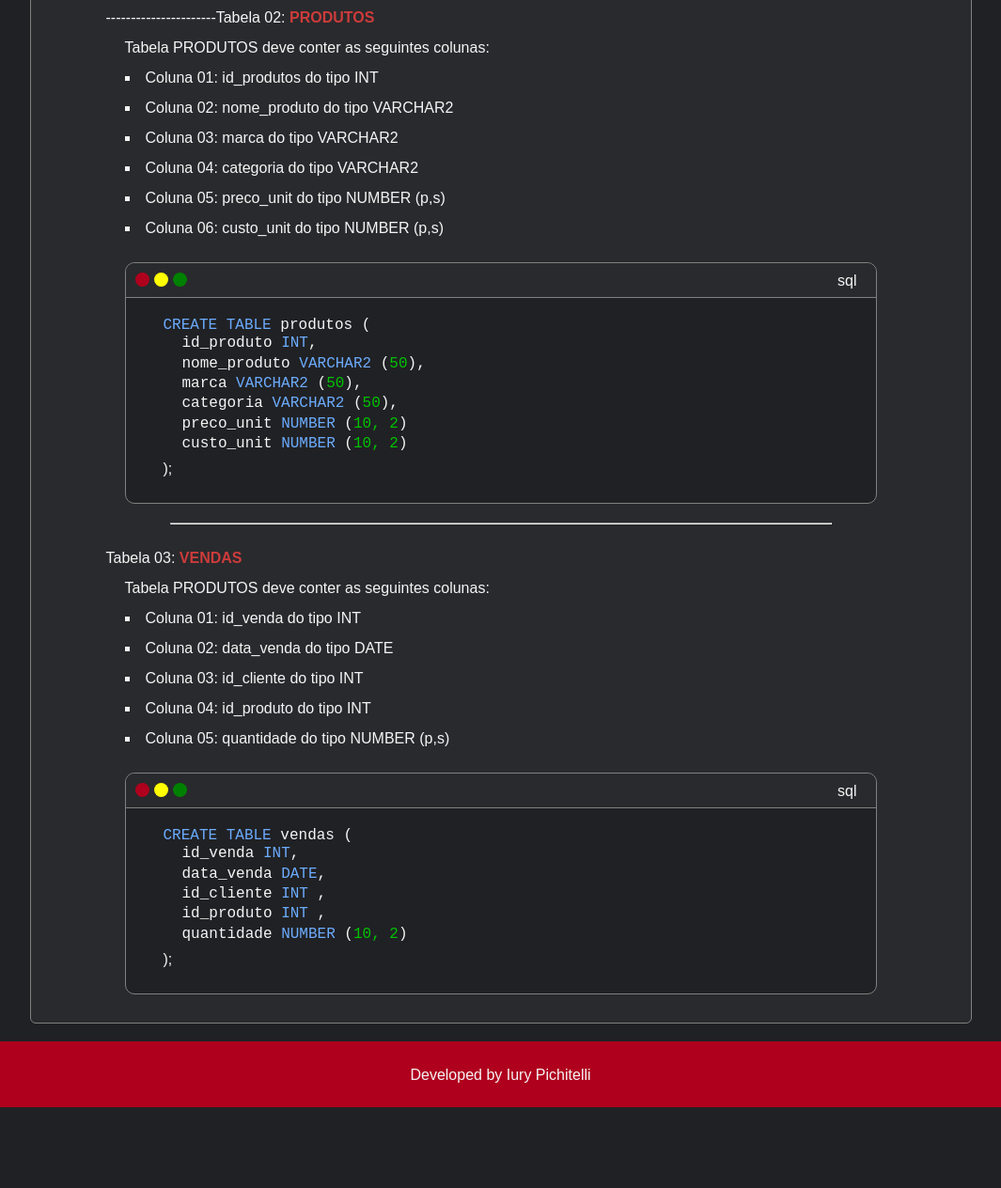
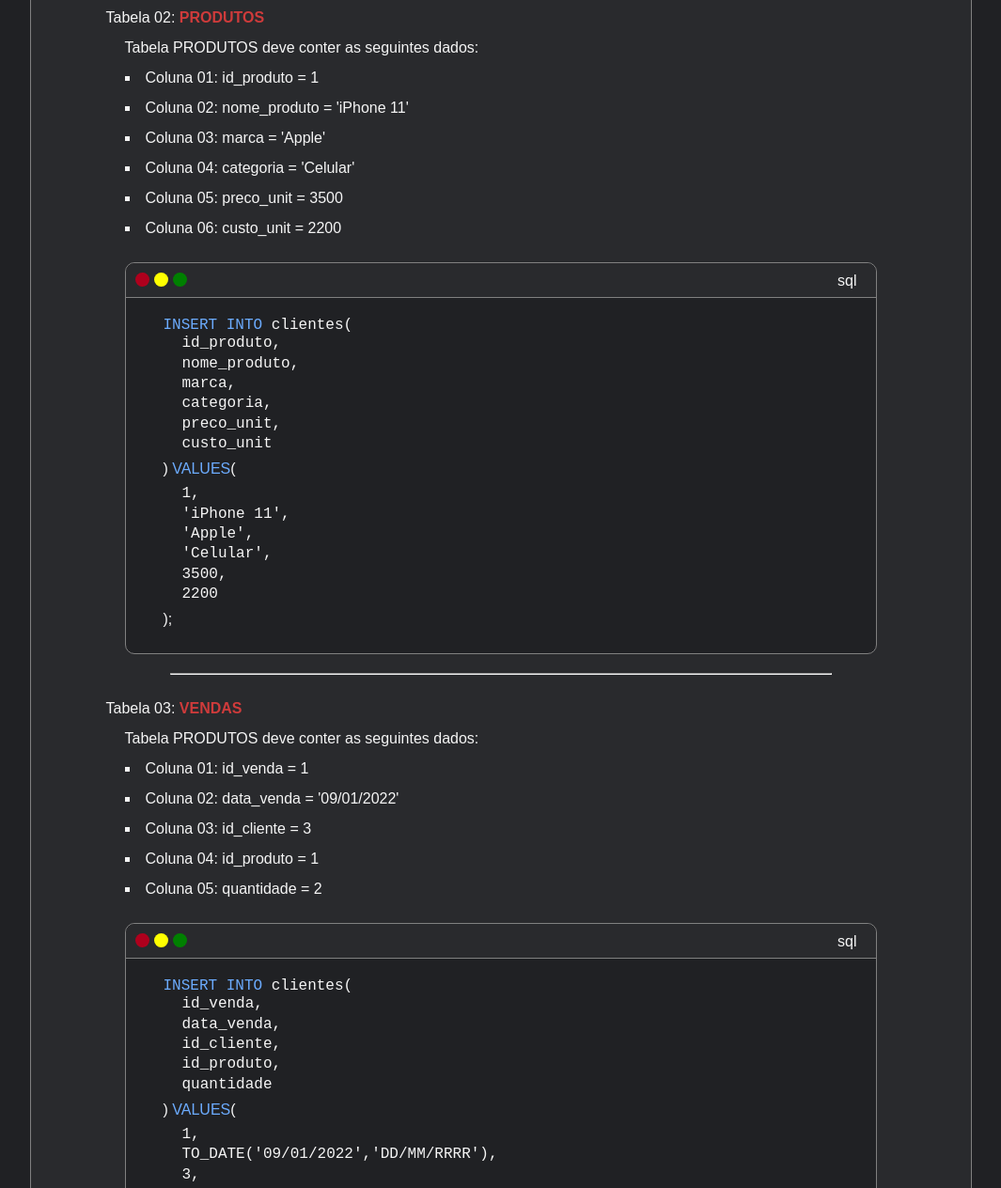
Before and after one commit to IuryPichitelli/PL_SQL_ORACLE, a plain HTML site: page pages/aula03.html in a window 1280 px wide. Shown: the part 5967-7231 px from the top of the page at 94% size, without its empty margins (100-1165 px from the left). Before the commit the page ends 7147 px from the top, so only its background shows below. Drawn offline with Linux system fonts and the light colour scheme; files whose address does not match are found by name.

Commit message:
Update aula03.html

```diff
--- a/pages/aula03.html
+++ b/pages/aula03.html
@@ -212,6 +212,7 @@
                 <h3>INSERINDO DADOS NAS TABELAS - DML INSERT INTO</h3>
                 <ul>
                     <p>Vamos inserir dados nas três tabelas: clientes, produtos e vendas</p>
+
                     <ul>
                         <p>Tabela 01: <strong>CLIENTES</strong></p>
                         <ul>
@@ -278,31 +279,42 @@
                             </ul>
                         </ul>
                     </ul>
+
                     <hr>
+
                     <ul>
-                        <p>----------------------Tabela 02: <strong>PRODUTOS</strong></p>
+                        <p>Tabela 02: <strong>PRODUTOS</strong></p>
                         <ul>
-                            <p>Tabela PRODUTOS deve conter as seguintes colunas:</p>
-                            <li>Coluna 01: id_produtos do tipo INT</li>
-                            <li>Coluna 02: nome_produto do tipo VARCHAR2</li>
-                            <li>Coluna 03: marca do tipo VARCHAR2</li>
-                            <li>Coluna 04: categoria do tipo VARCHAR2</li>
-                            <li>Coluna 05: preco_unit do tipo NUMBER (p,s)</li>
-                            <li>Coluna 06: custo_unit do tipo NUMBER (p,s)</li>
+                            <p>Tabela PRODUTOS deve conter as seguintes dados:</p>
+                            <li>Coluna 01: id_produto = 1</li>
+                            <li>Coluna 02: nome_produto = 'iPhone 11'</li>
+                            <li>Coluna 03: marca = 'Apple'</li>
+                            <li>Coluna 04: categoria = 'Celular'</li>
+                            <li>Coluna 05: preco_unit = 3500</li>
+                            <li>Coluna 06: custo_unit = 2200</li>
                             <div class="codeViewContainer">
                                 <div class="codeViewBar"><span class="redCircle"></span><span class="yellowCircle"></span><span class="greenCircle"></span> <span class="textCodeViewBar">sql</span></div>
                                 <div class="contentCodeView">
                                     <ul>
-                                        <ul class="listCodeView"><span class="spanColorBlue" >CREATE TABLE</span> produtos (
+                                        <ul class="listCodeView"><span class="spanColorBlue" >INSERT INTO</span> clientes(
                                             <ul>
-                                                <li>id_produto <span class="spanColorBlue">INT</span>,</li>
-                                                <li>nome_produto <span class="spanColorBlue">VARCHAR2</span> (<span class="spanColorGreen">50</span>),</li>
-                                                <li>marca <span class="spanColorBlue">VARCHAR2 </span>(<span class="spanColorGreen">50</span>),</li>
-                                                <li>categoria <span class="spanColorBlue">VARCHAR2 </span>(<span class="spanColorGreen">50</span>),</li>
-                                                <li>preco_unit <span class="spanColorBlue">NUMBER </span>(<span class="spanColorGreen">10, 2</span>)</li>
-                                                <li>custo_unit <span class="spanColorBlue">NUMBER </span>(<span class="spanColorGreen">10, 2</span>)</li>
+                                                <li>id_produto,</li>
+                                                <li>nome_produto,</li>
+                                                <li>marca,</li>
+                                                <li>categoria,</li>
+                                                <li>preco_unit,</li>
+                                                <li>custo_unit</li>
                                             </ul>
-                                        <p>);</p>
+                                        <p>) <span class="spanColorBlue">VALUES</span>(</p>
+                                            <ul>
+                                                <li> 1,</li>
+                                                <li>'iPhone 11',</li>
+                                                <li>'Apple',</li>
+                                                <li>'Celular',</li>
+                                                <li>3500,</li>
+                                                <li>2200</li>
+                                            </ul>
+                                            <p>);</p>
                                         </ul>
 
                                     </ul>
@@ -310,29 +322,39 @@
                             </div>
                         </ul>
                     </ul>
+
                     <hr>
+
                     <ul>
                         <p>Tabela 03: <strong>VENDAS</strong></p>
                         <ul>
-                            <p>Tabela PRODUTOS deve conter as seguintes colunas:</p>
-                            <li>Coluna 01: id_venda do tipo INT</li>
-                            <li>Coluna 02: data_venda do tipo DATE</li>
-                            <li>Coluna 03: id_cliente do tipo INT</li>
-                            <li>Coluna 04: id_produto do tipo INT</li>
-                            <li>Coluna 05: quantidade do tipo NUMBER (p,s)</li>
+                            <p>Tabela PRODUTOS deve conter as seguintes dados:</p>
+                            <li>Coluna 01: id_venda = 1</li>
+                            <li>Coluna 02: data_venda = '09/01/2022'</li>
+                            <li>Coluna 03: id_cliente = 3</li>
+                            <li>Coluna 04: id_produto = 1</li>
+                            <li>Coluna 05: quantidade = 2</li>
                             <div class="codeViewContainer">
                                 <div class="codeViewBar"><span class="redCircle"></span><span class="yellowCircle"></span><span class="greenCircle"></span> <span class="textCodeViewBar">sql</span></div>
                                 <div class="contentCodeView">
                                     <ul>
-                                        <ul class="listCodeView"><span class="spanColorBlue" >CREATE TABLE</span> vendas (
+                                        <ul class="listCodeView"><span class="spanColorBlue" >INSERT INTO</span> clientes(
                                             <ul>
-                                                <li>id_venda <span class="spanColorBlue">INT</span>,</li>
-                                                <li>data_venda <span class="spanColorBlue">DATE</span>,</li>
-                                                <li>id_cliente <span class="spanColorBlue">INT </span>,</li>
-                                                <li>id_produto <span class="spanColorBlue">INT </span>,</li>
-                                                <li>quantidade <span class="spanColorBlue">NUMBER </span>(<span class="spanColorGreen">10, 2</span>)</li>
+                                                <li>id_venda,</li>
+                                                <li>data_venda,</li>
+                                                <li>id_cliente,</li>
+                                                <li>id_produto,</li>
+                                                <li>quantidade</li>
                                             </ul>
-                                        <p>);</p>
+                                        <p>) <span class="spanColorBlue">VALUES</span>(</p>
+                                            <ul>
+                                                <li> 1,</li>
+                                                <li>TO_DATE('09/01/2022','DD/MM/RRRR'),</li>
+                                                <li>3,</li>
+                                                <li>1,</li>
+                                                <li>2</li>
+                                            </ul>
+                                            <p>);</p>
                                         </ul>
                                     </ul>
                                 </div>
@@ -340,6 +362,7 @@
                         </ul>
                     </ul>
 
+                    <hr>
                 </ul>
             </ul>
 
```
